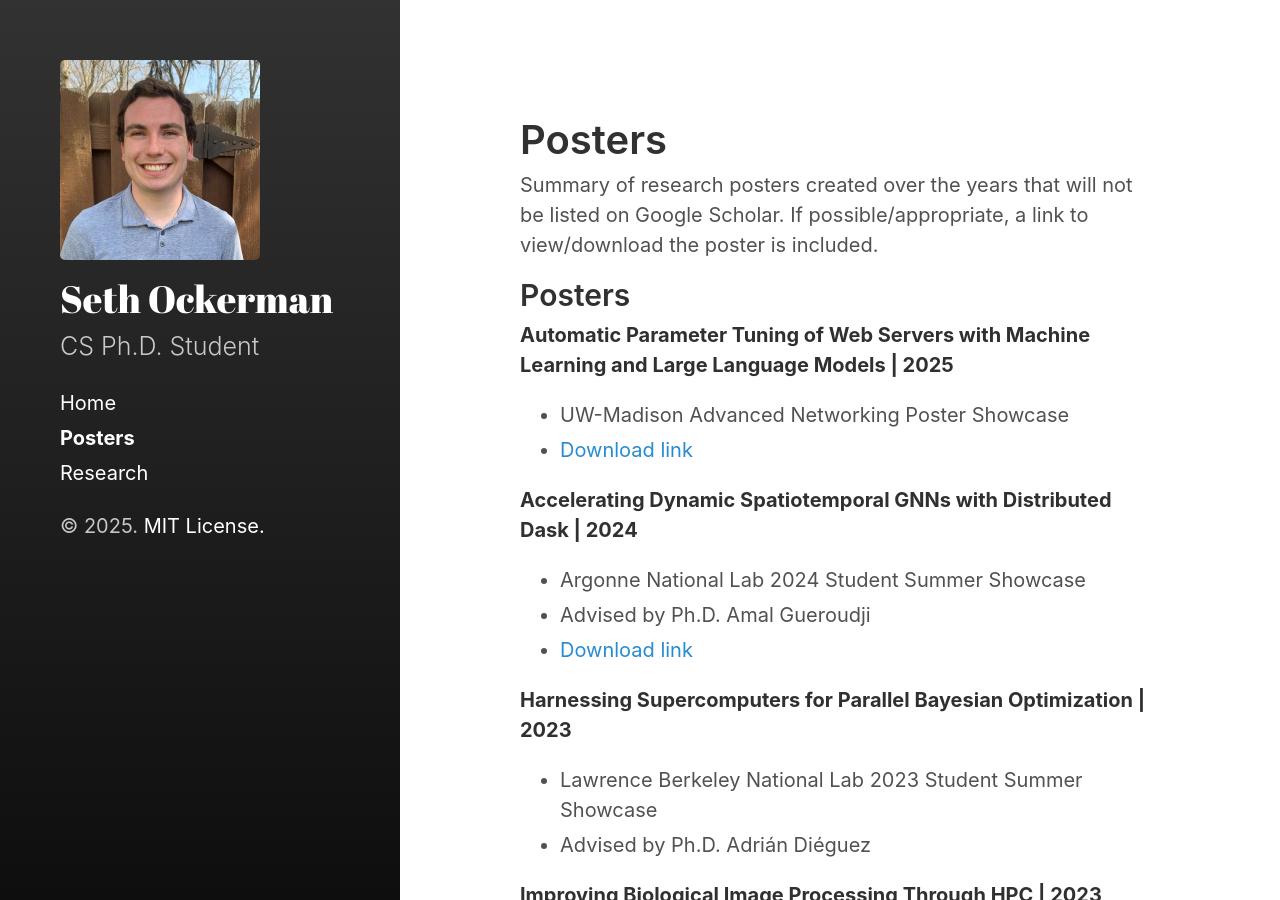
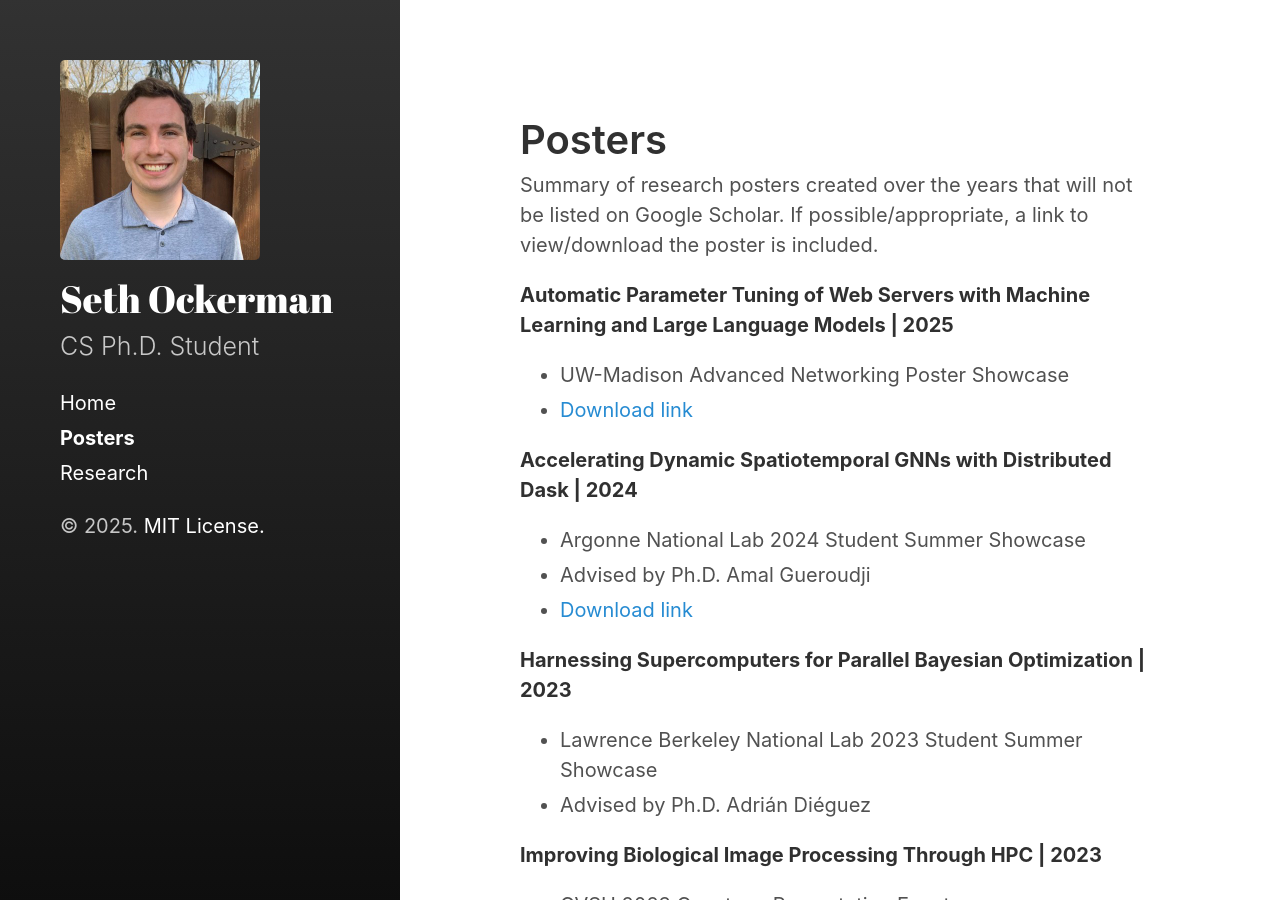
Before and after one commit to OckermanSethGVSU/OckermanSethGVSU.github.io, a Jekyll site: the page built from markdown/posters_paper.md, in a window 1280 px wide and 900 px high. Built offline with Jekyll 4.4.1, drawn with Linux system fonts in a browser that asks for light colours.

Commit message:
fix double heading

```diff
--- a/markdown/posters_paper.md
+++ b/markdown/posters_paper.md
@@ -5,9 +5,6 @@ sidebar_link: true
 ---
 
 Summary of research posters created over the years that will not be listed on Google Scholar. If possible/appropriate, a link to view/download the poster is included.
-
-
-## Posters
 
 
 **Automatic Parameter Tuning of Web Servers with Machine Learning and Large Language Models | 2025**
```
Also changed, not shown: 3 other files.
